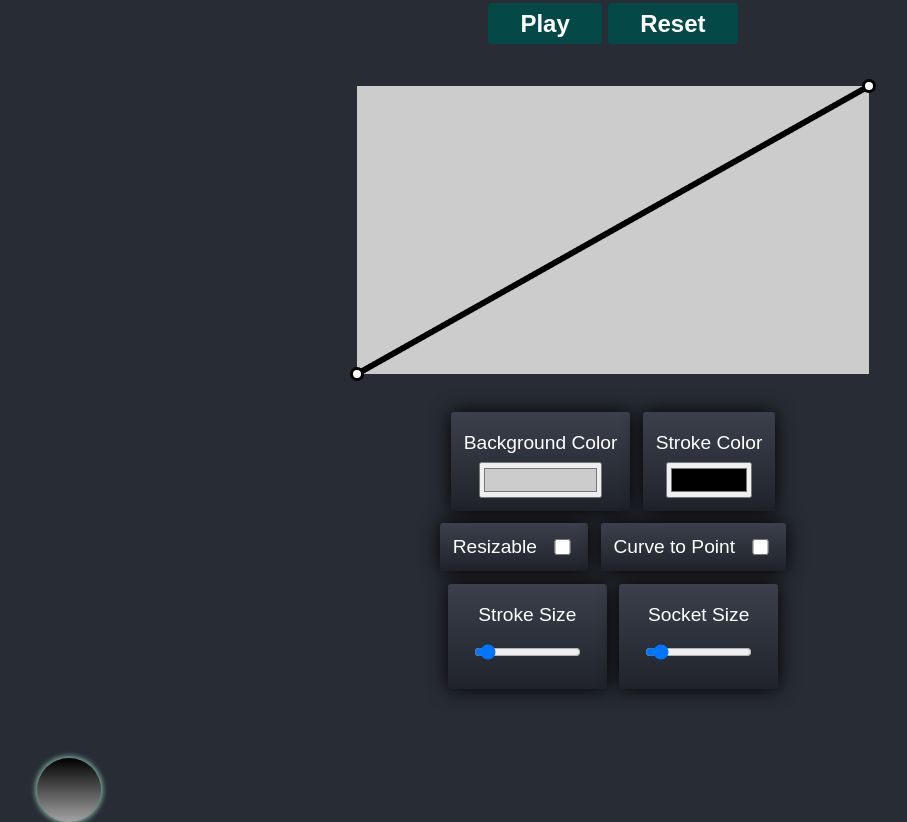
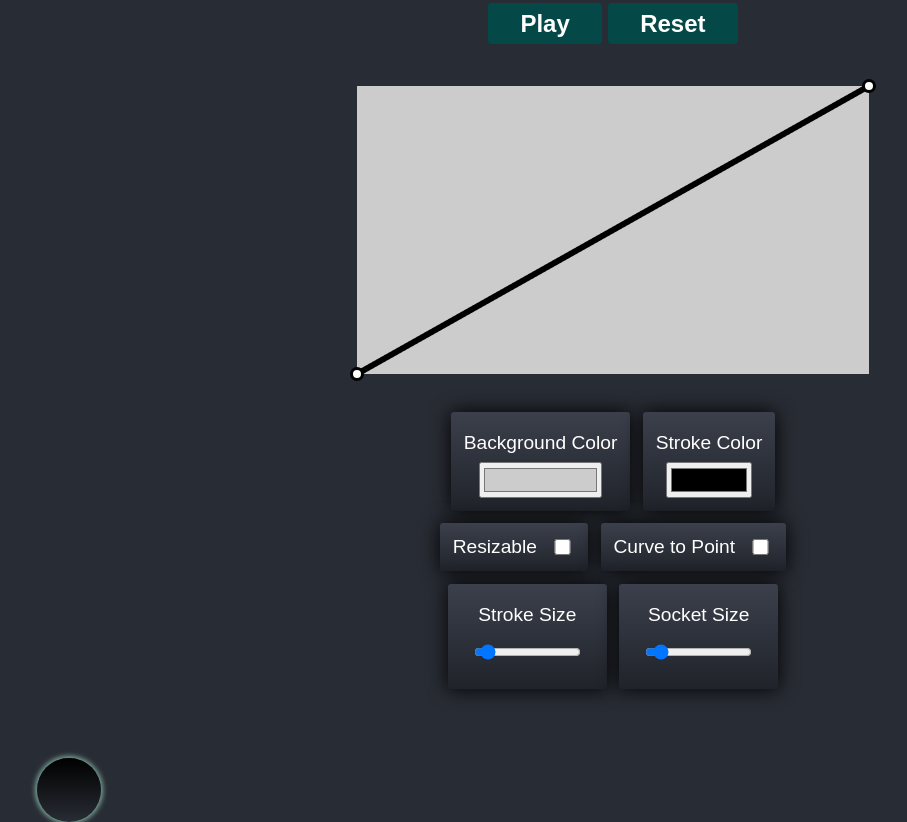
Before and after one commit to Heaust-ops/react-polynomial-curve-editor, a React (Create React App) app: page / in a window 1280 px wide. Shown: the whole page, without its empty margins (27-934 px from the left). Built offline with nearby package versions, Linux system fonts and the light colour scheme.

Commit message:
better colors

```diff
--- a/src/index.css
+++ b/src/index.css
@@ -109,9 +109,3 @@ code {
   filter: brightness(0.8);
   box-shadow: 0 0 5px 2px #9cd4c4;
 }
-
-@media (min-width:641px) {
-  .ball {
-    background-color: #cccccc;
-  }
-}
```
